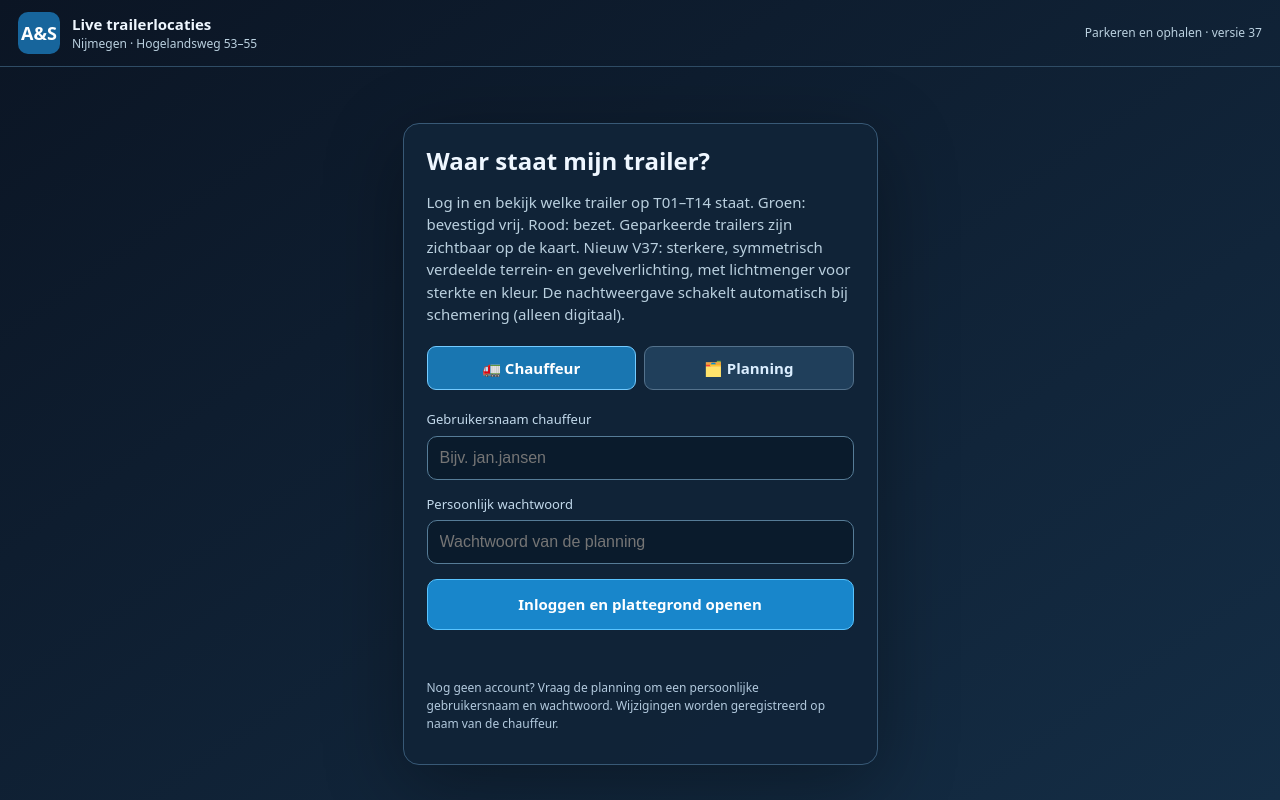
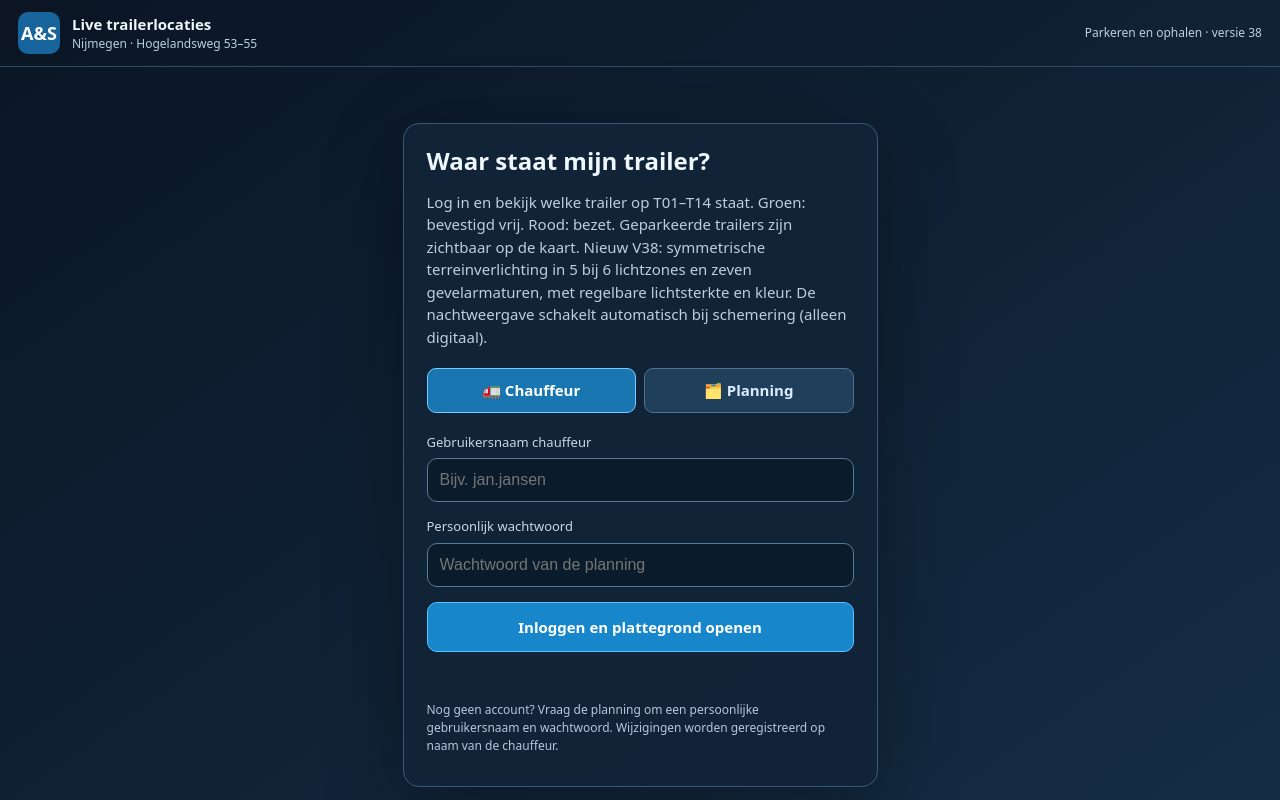
Before and after one commit to asexpressebv5-web/as-trailer-live, a plain HTML site: page index.html in a window 1280 px wide. Drawn offline with Linux system fonts and the light colour scheme.

Commit message:
V38 balanced symmetrical lighting distribution and façade luminaire alignment

```diff
--- a/index.html
+++ b/index.html
@@ -25,9 +25,9 @@ label{display:block;margin-bottom:6px;font-size:13px;color:#c2d9eb}input{width:1
 @media(max-width:530px){.driver-actions{justify-content:flex-start}}
 </style>
 </head><body>
-<header><div class="brand"><div class="mark">A&S</div><div>Live trailerlocaties<div class="small">Nijmegen · Hogelandsweg 53–55</div></div></div><div class="small">Parkeren en ophalen · versie 37</div></header>
+<header><div class="brand"><div class="mark">A&S</div><div>Live trailerlocaties<div class="small">Nijmegen · Hogelandsweg 53–55</div></div></div><div class="small">Parkeren en ophalen · versie 38</div></header>
 <section id="login">
-<h1>Waar staat mijn trailer?</h1><p>Log in en bekijk welke trailer op T01–T14 staat. Groen: bevestigd vrij. Rood: bezet. Geparkeerde trailers zijn zichtbaar op de kaart. Nieuw V37: sterkere, symmetrisch verdeelde terrein- en gevelverlichting, met lichtmenger voor sterkte en kleur. De nachtweergave schakelt automatisch bij schemering (alleen digitaal).</p>
+<h1>Waar staat mijn trailer?</h1><p>Log in en bekijk welke trailer op T01–T14 staat. Groen: bevestigd vrij. Rood: bezet. Geparkeerde trailers zijn zichtbaar op de kaart. Nieuw V38: symmetrische terreinverlichting in 5 bij 6 lichtzones en zeven gevelarmaturen, met regelbare lichtsterkte en kleur. De nachtweergave schakelt automatisch bij schemering (alleen digitaal).</p>
 <div class="tabs"><button id="driver" type="button" class="on">🚛 Chauffeur</button><button id="planner" type="button">🗂️ Planning</button></div>
 <div id="driverFields"><div class="field"><label for="username">Gebruikersnaam chauffeur</label><input id="username" type="text" maxlength="40" autocapitalize="none" autocomplete="username" placeholder="Bijv. jan.jansen"></div><div class="field"><label for="password">Persoonlijk wachtwoord</label><input id="password" type="password" maxlength="80" autocomplete="current-password" placeholder="Wachtwoord van de planning"></div></div>
 <div id="plannerFields" class="hidden"><div class="field"><label for="adminCode">Beheercode planning</label><input id="adminCode" type="password" maxlength="100" autocomplete="off" placeholder="Privébeheercode"></div></div>
```
